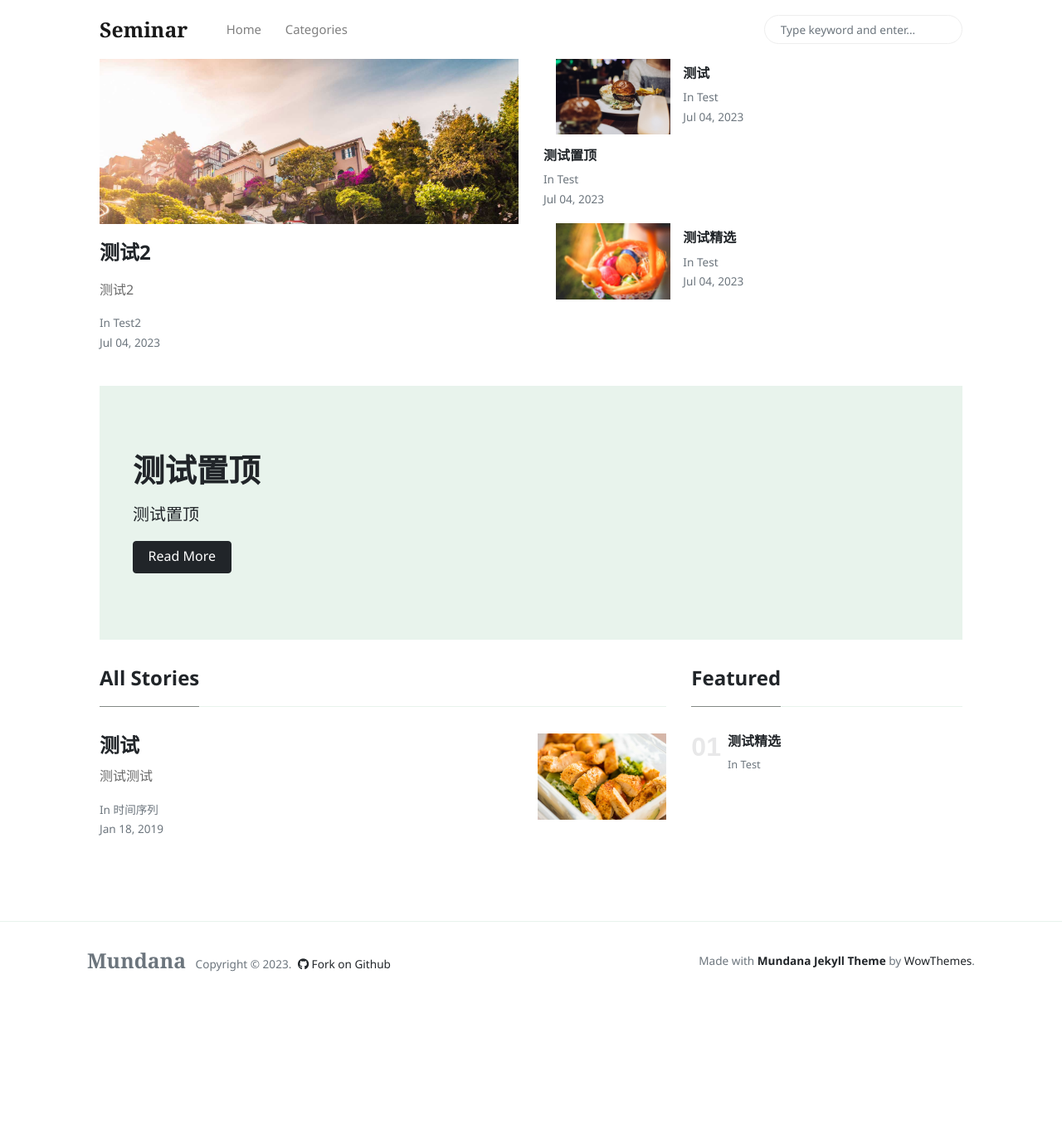
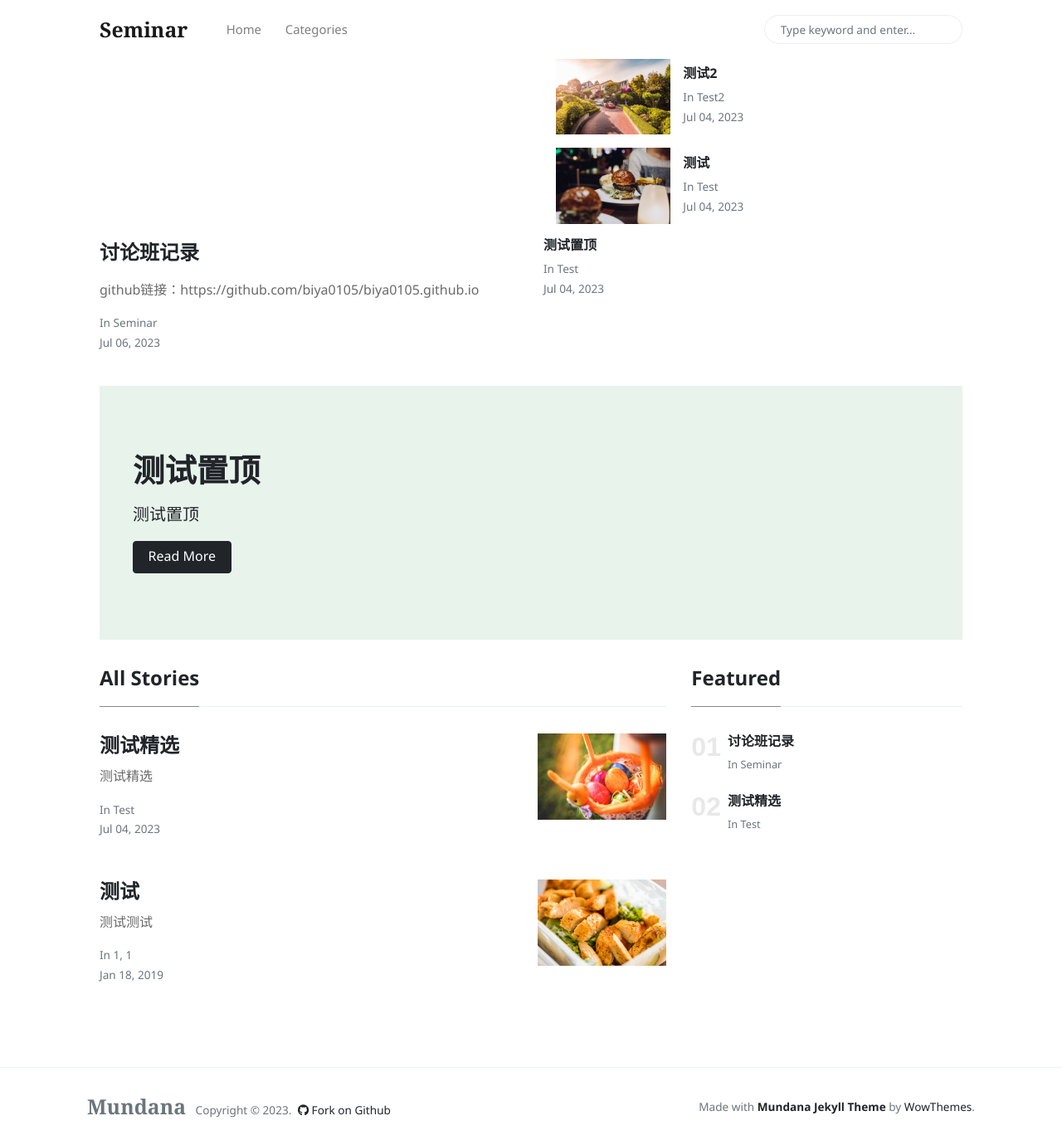
Before and after one commit to biya0105/biya0105.github.io, a Jekyll site: the page built from index.html, in a window 1280 px wide and 1380 px high. Shown: the whole window at 83% size. Built offline with Jekyll 4.4.1, drawn with Linux system fonts in a browser that asks for light colours; nearby versions of some CDN libraries; the list of posts is cut into pages by our own code; some of the changed lines change nothing that is shown.

Commit message:
2023-07-06

````diff
--- a/_posts/2019-01-18-charm-old-cities.md
+++ b/_posts/2019-01-18-charm-old-cities.md
@@ -2,7 +2,7 @@
 layout: post
 title:  "测试"
 author: 王
-categories: [ 时间序列 ]
+categories: [ 1 ]
 image: assets/images/1.jpg
 ---
 
--- /dev/null
+++ b/_posts/2023-07-06-讨论班记录.md
@@ -0,0 +1,37 @@
+---
+  layout: post
+  title: "讨论班记录"
+  author: 王顺楠
+  categories: [ Seminar ]
+  tags: [featured]
+---
+
+github链接：https://github.com/biya0105/biya0105.github.io
+
+网址：https://biya0105.github.io/
+
+## 使用
+
+1. 加入github库的协作者（好像只能我这边添加，大家可以把github的用户名或邮箱发给我，我来添加）
+2. 将已有的库pull下来（每次push之前都要先pull一遍）
+3. 记录以md的格式存放在_posts文件夹下
+4. 如果有图片的话存放在assets/images文件夹下
+5. 文件名是yyyy-mm-dd-your-file-name.md
+6. md文件的开头要有
+ ```
+   ---
+   layout: post
+   title: "title"
+   author: author
+   categories: [ categories ]
+   image: assets/images/1.jpg
+   tags: [tags]
+   ---
+ ```
+7. layout: post（不变）
+8. title:  "title"（title填标题）
+9. author: author（author填作者）
+10.  categories: [ categories ]（categories填文章分类，支持多分类，用,隔开，如[ category1, category2]）
+11. image: assets/images/1.jpg（指定文章的封面图片，可以没有）
+12. tags: [tags]（tags可选sticky（置顶），featured（精选），可以没有）
+13. 本地更改好后push，等几分钟网站上才会更新
--- a/index.html
+++ b/index.html
@@ -205,7 +205,6 @@ description: "A great Jekyll theme developed by Sal @wowthemesnet."
             </ul>
             {% endif %}
         </div>
-
     </div>
 
     <div class="col-md-4">
````
